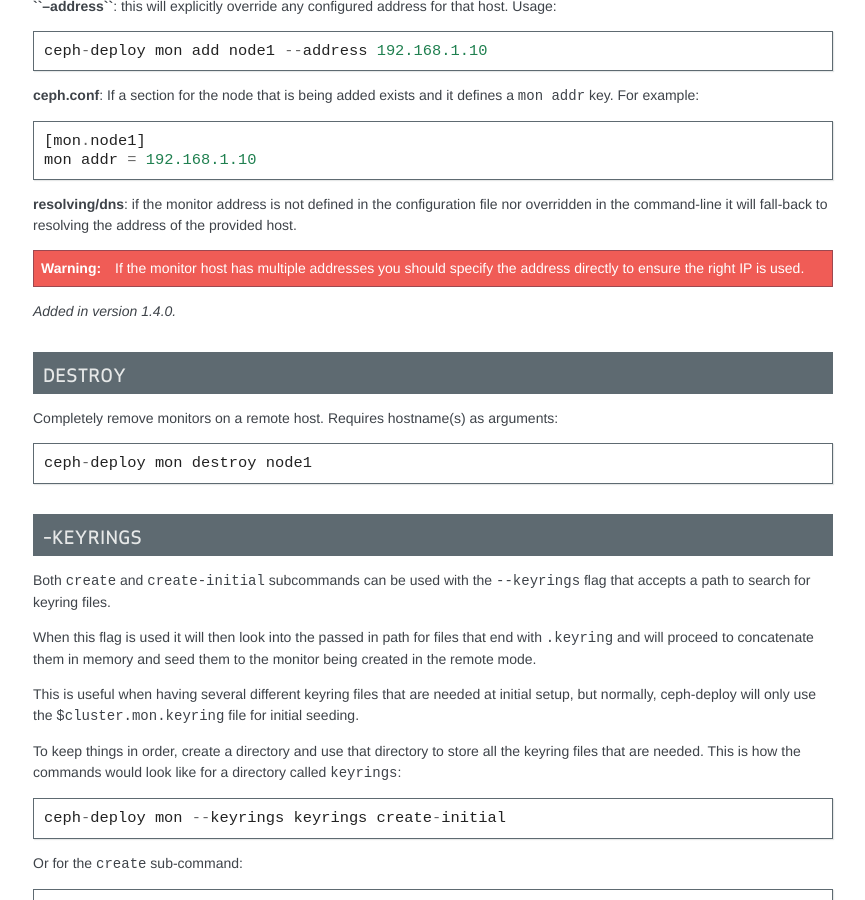
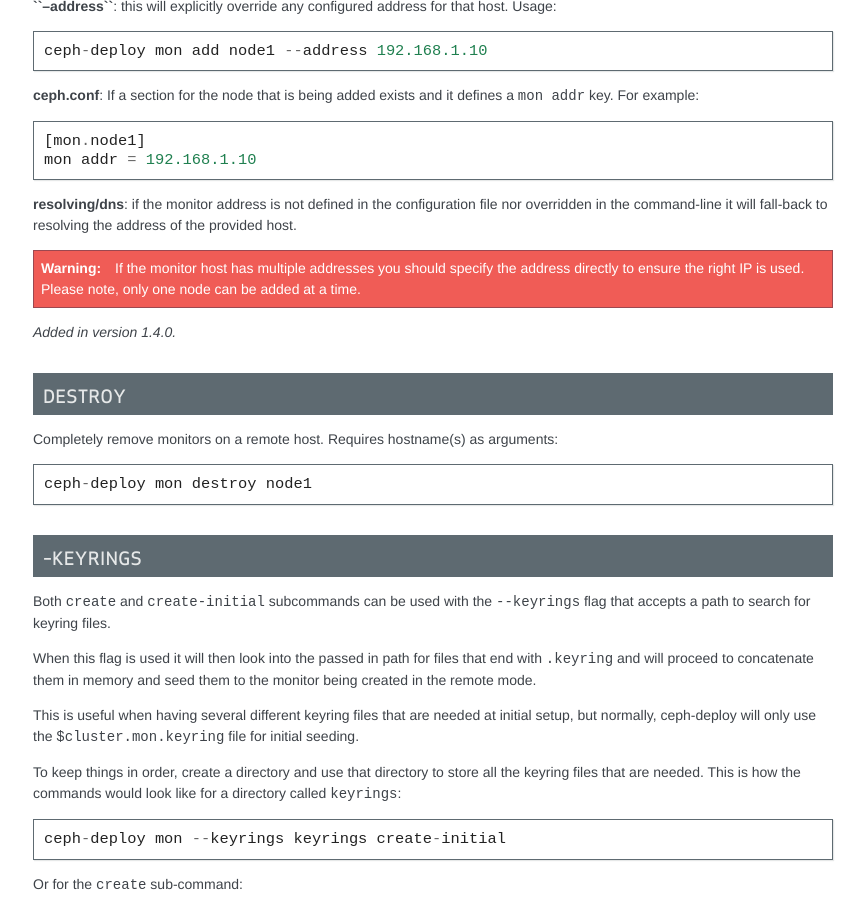
Before and after one commit to ceph/ceph-deploy, a Sphinx documentation site: the page built from docs/source/mon.rst, in a window 1280 px wide and 900 px high, scrolled down 878 px. Shown: the whole window, without its empty margins (327-1192 px from the left). Built offline with Sphinx 7.4.7, drawn with Linux system fonts in a browser that asks for light colours.

Commit message:
[BZ-1231203] throws if multiple mon are passed to "mon add"
Signed-off-by: Kefu Chai <kchai@redhat.com>

```diff
--- a/docs/source/mon.rst
+++ b/docs/source/mon.rst
@@ -62,7 +62,8 @@
 of the provided host.
 
 .. warning:: If the monitor host has multiple addresses you should specify
-             the address directly to ensure the right IP is used.
+             the address directly to ensure the right IP is used. Please
+             note, only one node can be added at a time.
 
 .. versionadded:: 1.4.0
 
```
Also changed, not shown: 1 other file.
